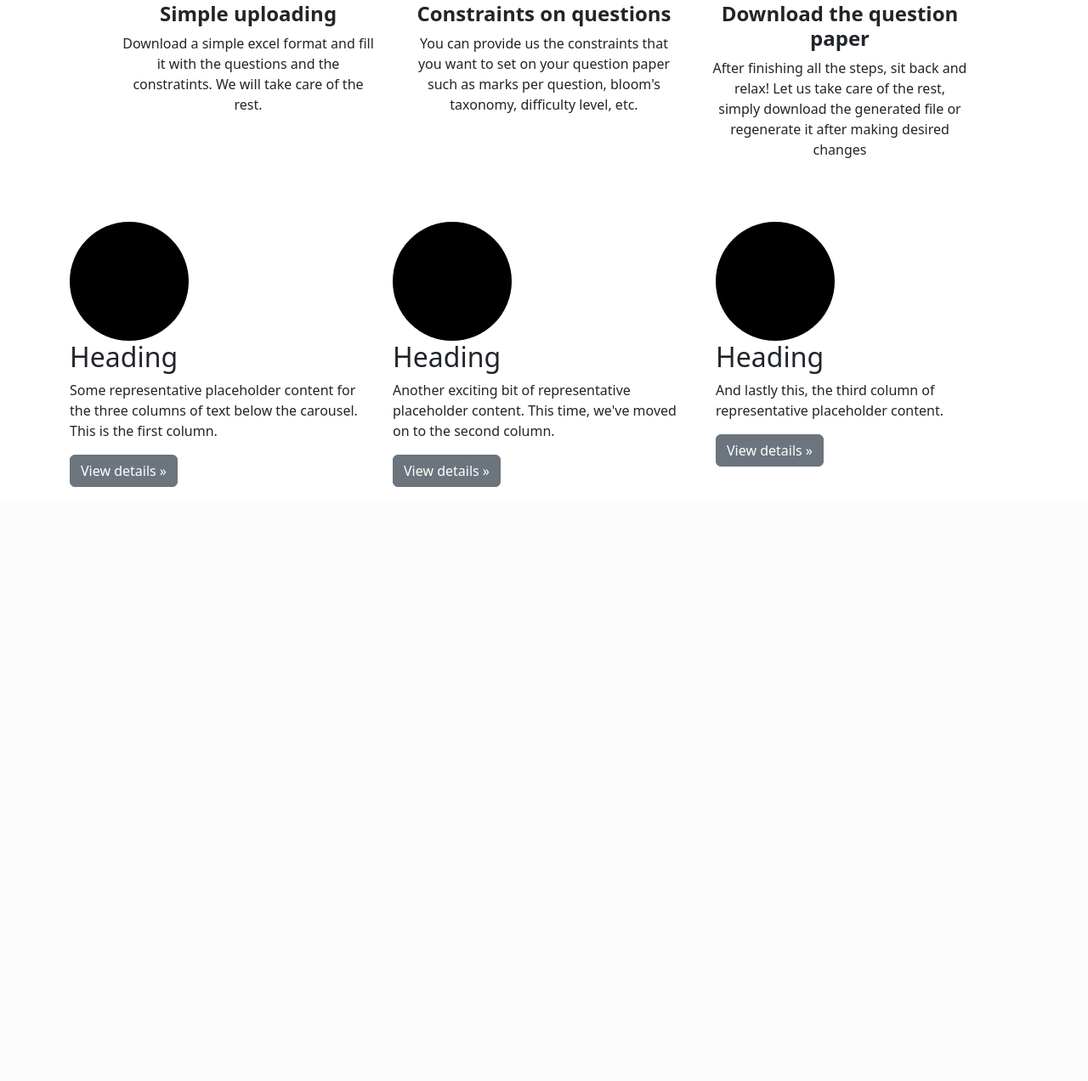
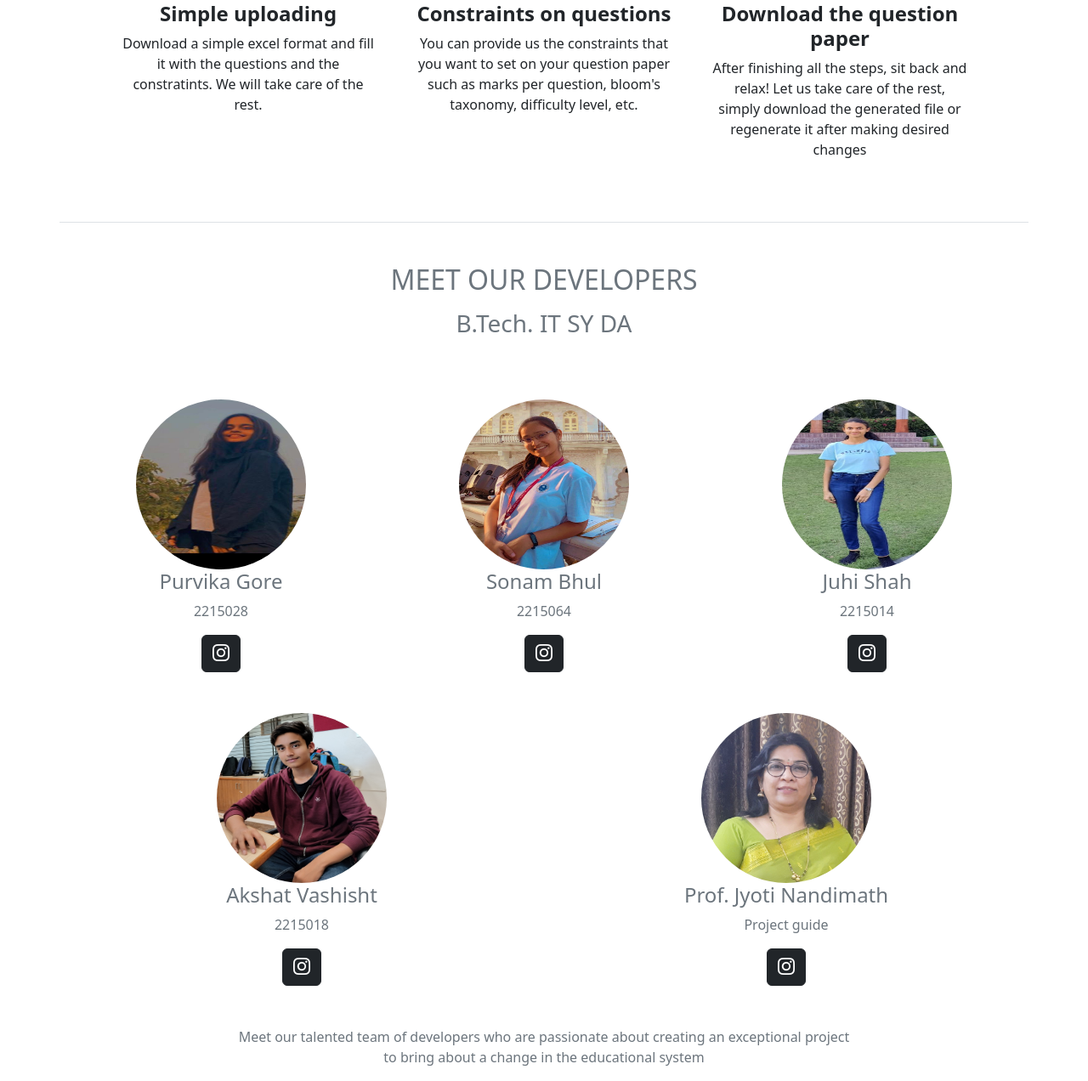
Before and after one commit to Akshat-Vashisht/Automatic-Question-Paper-Generation-System, a Flask app: page / in a window 1280 px wide. Shown: the part 803-2075 px from the top of the page at 85% size. Before the commit the page ends 1376 px from the top, so only its background shows below. Run offline with Flask 3, Linux system fonts and the light colour scheme; a user stored in the database is signed in; some libraries are stand-ins or nearby versions.

Commit message:
Completed Home page

```diff
--- a/Website/static/css/customStyle.css
+++ b/Website/static/css/customStyle.css
@@ -30,7 +30,11 @@ a {
     border-radius: .75rem;
 }
 
-.icon{
+.icon {
     margin-bottom: 5%;
     color: #394867;
 }
+
+#team {
+    text-align: center;
+}
--- a/Website/templates/home.html
+++ b/Website/templates/home.html
@@ -62,48 +62,79 @@
 
     <!-- Team Photos -->
 
-    <div class="container marketing">
-
-        <!-- Three columns of text below the carousel -->
+    <div class="container border-top pt-5 text-secondary" id="team">
+        <div class="text-center">
+            <h2 class="section-heading text-uppercase mt-0  pb-2">Meet our developers</h2>
+            <h3 class="section-subheading text-muted pb-4">B.Tech. IT SY DA</h3>
+        </div>
+        <div class="row my-5">
+            <div class="col-lg-4">
+                <div class="team-member">
+                    <img class="mx-auto rounded-circle" style=" width: 200px; height: 200px" ;
+                        src="../static/images/Purvika.jpg" />
+                    <h4>Purvika Gore</h4>
+                    <p class="text-muted">2215028</p>
+                    <a class="btn btn-dark btn-social mx-2" href="https://www.instagram.com/purvika__._/"
+                        aria-label="Purvika Gore Instagram" target="_blank"><i class="bi bi-instagram"
+                            style="font-size: 20px;"></i></a>
+                </div>
+            </div>
+            <div class="col-lg-4">
+                <div class="team-member">
+                    <img class="mx-auto rounded-circle" style=" width: 200px; height: 200px;"
+                        src="../static/images/Sonam.JPG" />
+                    <h4>Sonam Bhul</h4>
+                    <p class="text-muted">2215064</p>
+                    <a class="btn btn-dark btn-social mx-2 " href="https://www.instagram.com/sonam_bhule/"
+                        aria-label="Sonam Bhul Instagram" target="_blank"><i class="bi bi-instagram"
+                            style="font-size: 20px;"></i></a>
+                </div>
+            </div>
+            <div class="col-lg-4">
+                <div class="team-member">
+                    <img class="mx-auto rounded-circle" style=" width: 200px; height: 200px;"
+                        src="../static/images/Juhi.jpg" />
+                    <h4>Juhi Shah</h4>
+                    <p class="text-muted">2215014</p>
+                    <a class="btn btn-dark btn-social mx-2" href="https://www.instagram.com/juhi.__.shah/"
+                        aria-label="Juhi Shah Instagram" target="_blank"><i class="bi bi-instagram"
+                            style="font-size: 20px;"></i></a>
+                </div>
+            </div>
+        </div>
+        <div class="row my-5">
+            <div class="col-lg-4 mx-auto">
+                <div class="team-member">
+                    <img class="mx-auto rounded-circle" style=" width: 200px; height: 200px;"
+                        src="../static/images/Akshat.png" />
+                    <h4>Akshat Vashisht</h4>
+                    <p class="text-muted">2215018</p>
+                    <a class="btn btn-dark btn-social mx-2" href="https://www.instagram.com/akshat.vashisht011/"
+                        aria-label="Akshat Vashisht Instagram" target="_blank"><i class="bi bi-instagram"
+                            style="font-size: 20px;"></i></a>
+                </div>
+            </div>
+            <div class="col-lg-4  mx-auto">
+                <div class="team-member">
+                    <img class="mx-auto rounded-circle" style=" width: 200px; height: 200px;"
+                        src="../static/images/Jyoti.jpg" />
+                    <h4>Prof. Jyoti Nandimath</h4>
+                    <p class="text-muted">Project guide </p>
+                    <a class="btn btn-dark btn-social mx-2" href="https://www.instagram.com/jyonandimath/"
+                        aria-label="Jyoti Nandimath Instagram" target="_blank"><i class="bi bi-instagram"
+                            style="font-size: 20px;"></i></a>
+                </div>
+            </div>
+        </div>
         <div class="row">
-            <div class="col-lg-4">
-                <svg class="bd-placeholder-img rounded-circle" width="140" height="140"
-                    xmlns="http://www.w3.org/2000/svg" role="img" aria-label="Placeholder"
-                    preserveAspectRatio="xMidYMid slice" focusable="false">
-                    <title>Placeholder</title>
-                    <rect width="100%" height="100%" fill="var(--bs-secondary-color)"></rect>
-                </svg>
-                <h2 class="fw-normal">Heading</h2>
-                <p>Some representative placeholder content for the three columns of text below the carousel. This is the
-                    first column.</p>
-                <p><a class="btn btn-secondary" href="#">View details »</a></p>
-            </div><!-- /.col-lg-4 -->
-            <div class="col-lg-4">
-                <svg class="bd-placeholder-img rounded-circle" width="140" height="140"
-                    xmlns="http://www.w3.org/2000/svg" role="img" aria-label="Placeholder"
-                    preserveAspectRatio="xMidYMid slice" focusable="false">
-                    <title>Placeholder</title>
-                    <rect width="100%" height="100%" fill="var(--bs-secondary-color)"></rect>
-                </svg>
-                <h2 class="fw-normal">Heading</h2>
-                <p>Another exciting bit of representative placeholder content. This time, we've moved on to the second
-                    column.</p>
-                <p><a class="btn btn-secondary" href="#">View details »</a></p>
-            </div><!-- /.col-lg-4 -->
-            <div class="col-lg-4">
-                <svg class="bd-placeholder-img rounded-circle" width="140" height="140"
-                    xmlns="http://www.w3.org/2000/svg" role="img" aria-label="Placeholder"
-                    preserveAspectRatio="xMidYMid slice" focusable="false">
-                    <title>Placeholder</title>
-                    <rect width="100%" height="100%" fill="var(--bs-secondary-color)"></rect>
-                </svg>
-                <h2 class="fw-normal">Heading</h2>
-                <p>And lastly this, the third column of representative placeholder content.</p>
-                <p><a class="btn btn-secondary" href="#">View details »</a></p>
-            </div><!-- /.col-lg-4 -->
-        </div><!-- /.row -->
+            <div class="col-lg-8 mx-auto text-center">
+                <p class="large text-muted">
+                    Meet our talented team of developers who are passionate about creating an exceptional project
+                    to bring about a change in the educational system
+                </p>
+            </div>
+        </div>
     </div>
-
 
 
 </body>
```
Also changed, not shown: Website/static/Akshat.jpg (deleted), Website/static/images/Akshat.png (added), Website/static/images/Juhi.jpg (renamed from Website/static/Juhi.jpg), Website/static/images/Jyoti.jpg (renamed from Website/static/Jyoti.jpg), Website/static/images/Purvika.jpg (renamed from Website/static/Purvika.jpg), Website/static/images/QuestionPaper.jpg (renamed from Website/static/QuestionPaper.jpg), Website/static/images/Sonam.JPG (renamed from Website/static/Sonam.JPG).
